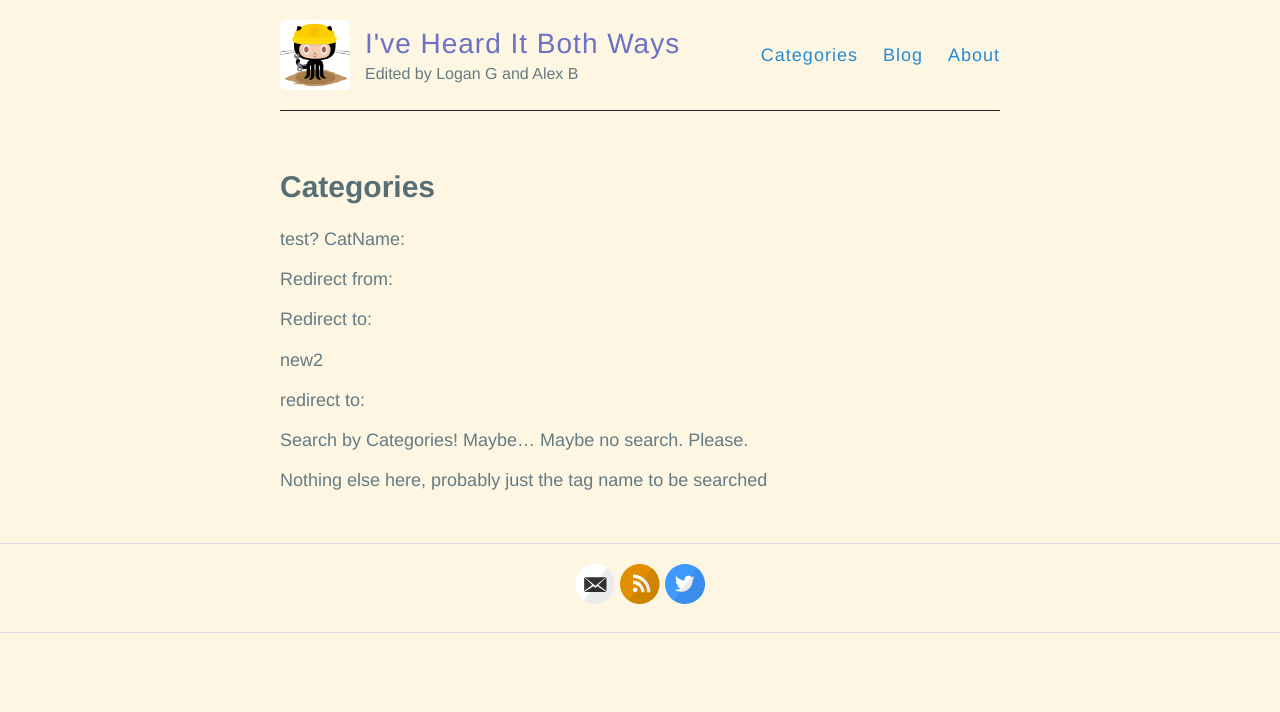
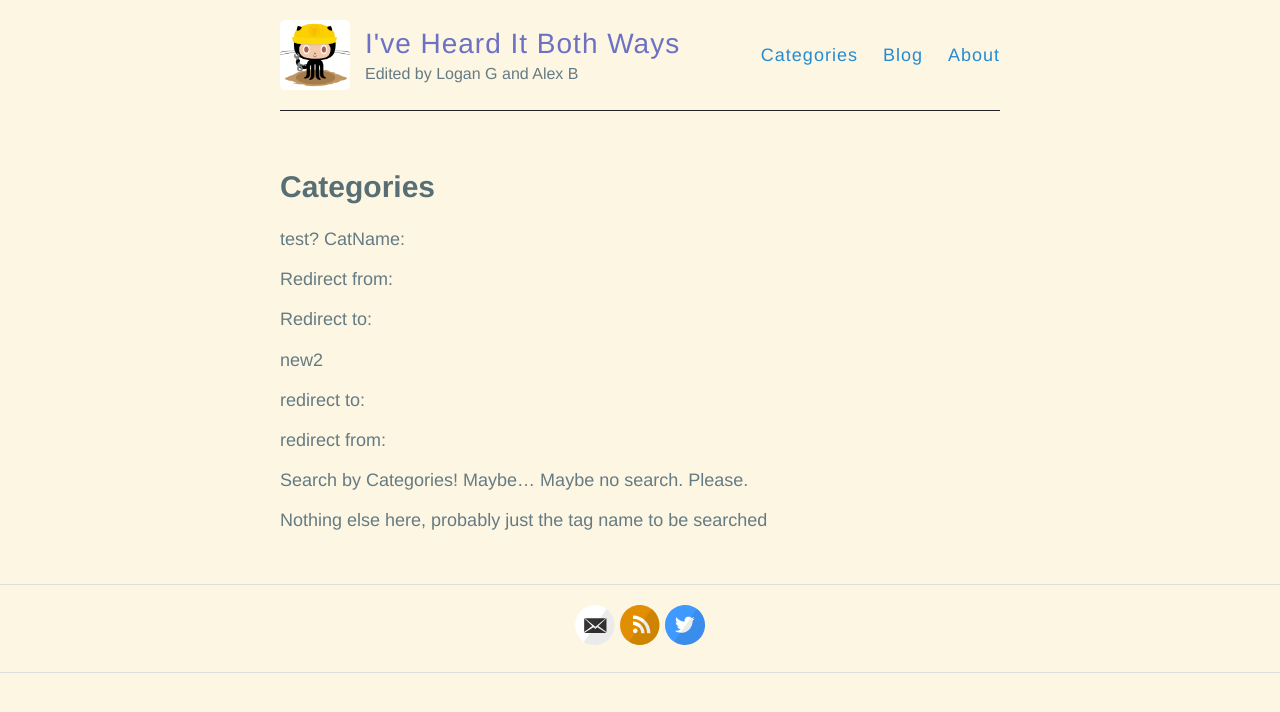
Before and after one commit to hencefarthing/hencefarthing.github.io, a Jekyll site: the page built from categories.md, in a window 1280 px wide. Shown: the top 712 px of the page. Built offline with Jekyll 4.4.1, drawn with Linux system fonts in a browser that asks for light colours.

Commit message:
added .from?

```diff
--- a/categories.md
+++ b/categories.md
@@ -9,6 +9,7 @@ redirect_from:
 testProp: testHere
 ---
 <p>redirect to: {{ page.redirect.to }}</p>
+<p>redirect from: {{ page.redirect.from }}</p>
 Search by Categories! Maybe... Maybe no search. Please.
 
 Nothing else here, probably just the tag name to be searched
```
